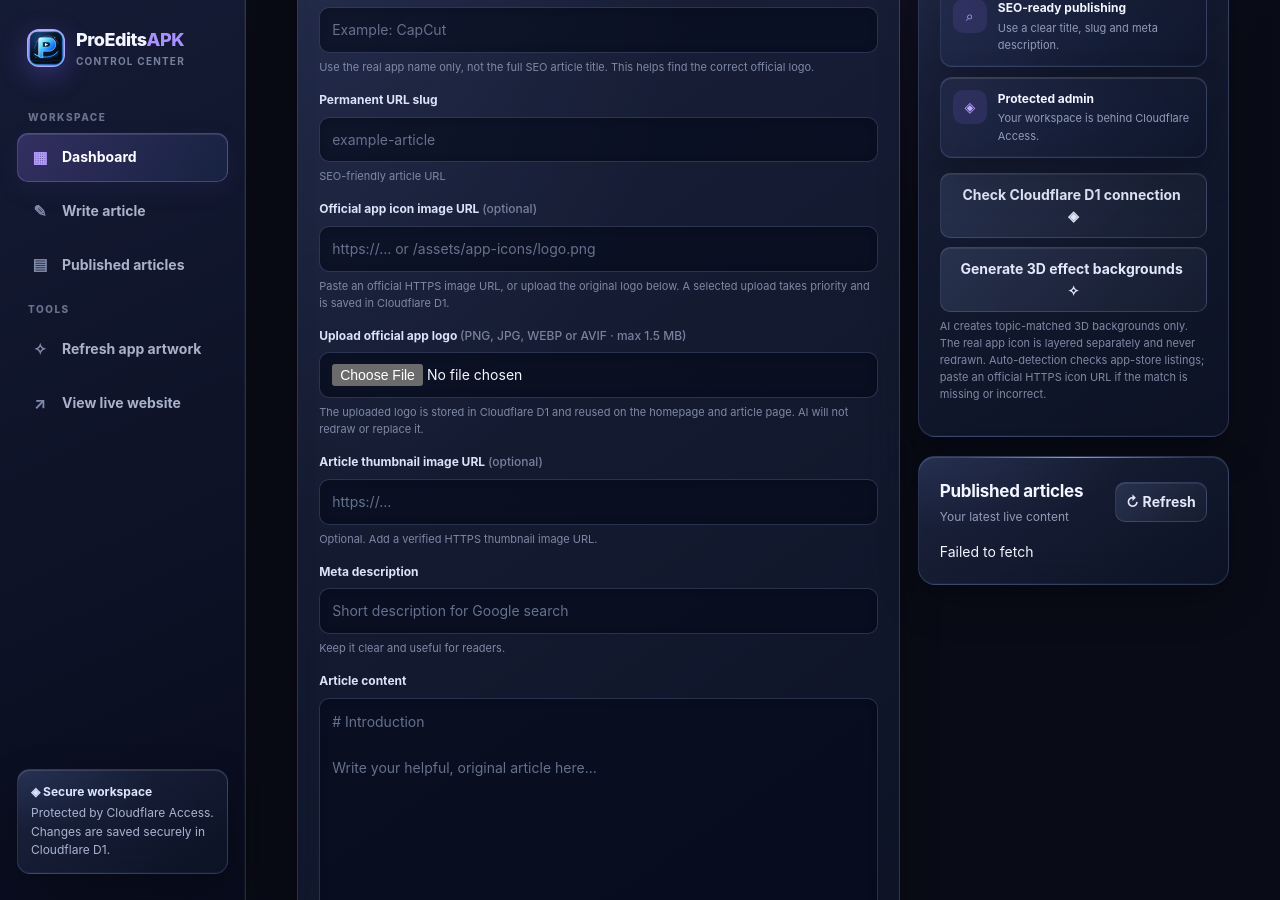
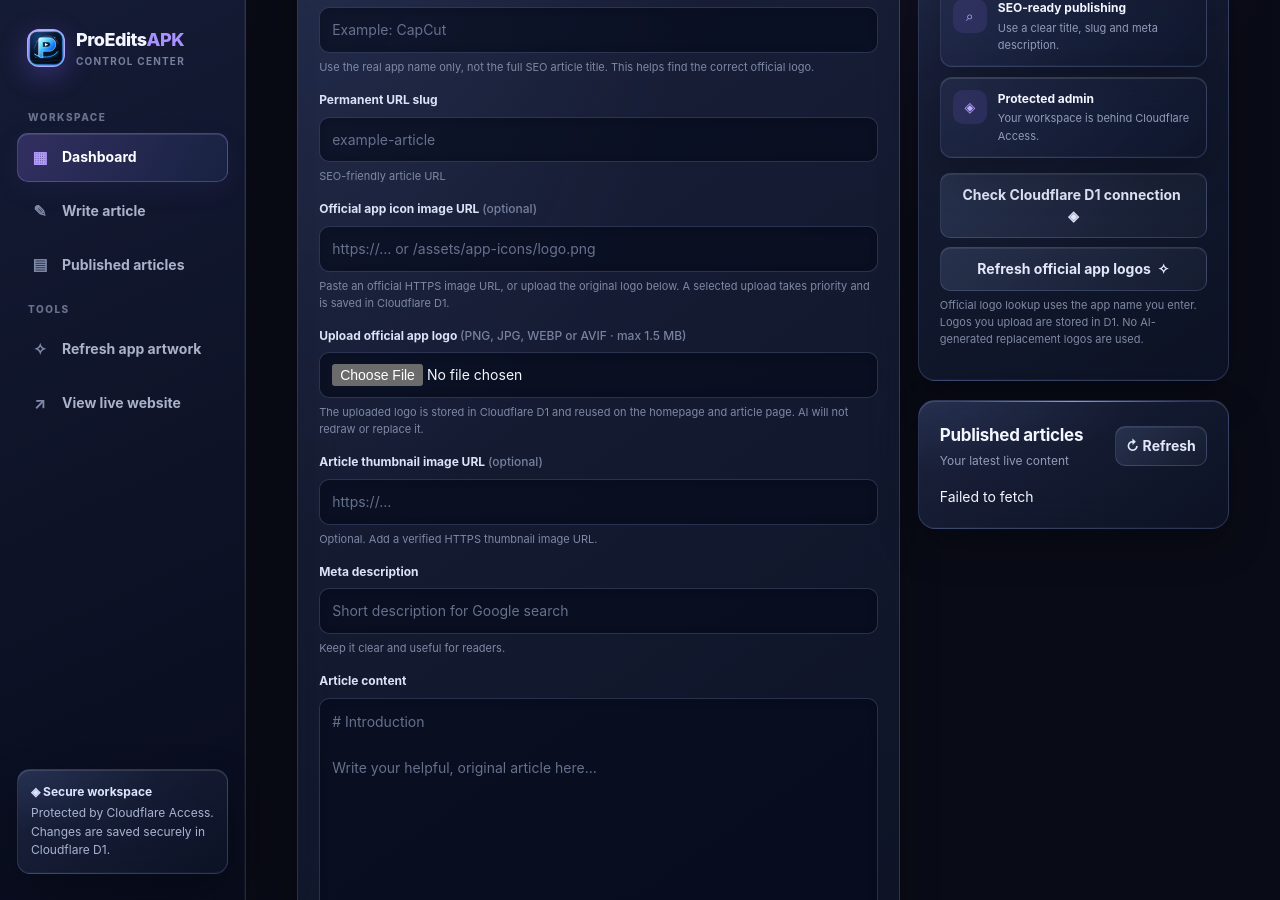
Before and after one commit to haseebaslam091-afk/proeditsapk, a Jekyll site: the page admin/index.html, which Jekyll copies as it is, in a window 1280 px wide and 900 px high, scrolled down 572 px. Built offline with Jekyll 4.4.1, drawn with Linux system fonts in a browser that asks for light colours.

Commit message:
Clarify D1 logo management controls

```diff
--- a/admin/index.html
+++ b/admin/index.html
@@ -78,7 +78,7 @@
 <div class="field"><label for="description">Meta description</label><input id="description" maxlength="320" placeholder="Short description for Google search"><div class="help">Keep it clear and useful for readers.</div></div>
 <div class="field"><label for="content">Article content</label><textarea id="content" required placeholder="# Introduction&#10;&#10;Write your helpful, original article here..."></textarea><div class="help">Markdown supported · Minimum 80 characters</div></div>
 <div class="formfoot"><span class="help">Your article and uploaded logo will be saved in Cloudflare D1.</span><div style="display:flex;gap:8px;flex-wrap:wrap"><button class="btn secondary" id="cancelEdit" type="button" hidden>Cancel edit</button><button class="btn primary" id="publish" type="submit">Publish article&nbsp; ↗</button></div></div></form><div id="status" class="status" role="status" aria-live="polite"></div></section>
-<aside><section class="panel"><div class="panelhead"><div><h2>Quick tools</h2><p class="hint">Useful actions for your website</p></div></div><div class="quick"><div class="quickitem"><div class="quickico">✧</div><div><b>Official app icons</b><span>Keep the real app logo; add AI effects around it.</span></div></div><div class="quickitem"><div class="quickico">⌕</div><div><b>SEO-ready publishing</b><span>Use a clear title, slug and meta description.</span></div></div><div class="quickitem"><div class="quickico">◈</div><div><b>Protected admin</b><span>Your workspace is behind Cloudflare Access.</span></div></div></div><button class="btn secondary" id="githubCheck" style="width:100%;margin-top:15px">Check Cloudflare D1 connection&nbsp; ◈</button><button class="btn secondary" id="refreshIcons" style="width:100%;margin-top:9px">Generate 3D effect backgrounds&nbsp; ✧</button><p class="help">AI creates topic-matched 3D backgrounds only. The real app icon is layered separately and never redrawn. Auto-detection checks app-store listings; paste an official HTTPS icon URL if the match is missing or incorrect.</p></section>
+<aside><section class="panel"><div class="panelhead"><div><h2>Quick tools</h2><p class="hint">Useful actions for your website</p></div></div><div class="quick"><div class="quickitem"><div class="quickico">✧</div><div><b>Official app icons</b><span>Keep the real app logo; add AI effects around it.</span></div></div><div class="quickitem"><div class="quickico">⌕</div><div><b>SEO-ready publishing</b><span>Use a clear title, slug and meta description.</span></div></div><div class="quickitem"><div class="quickico">◈</div><div><b>Protected admin</b><span>Your workspace is behind Cloudflare Access.</span></div></div></div><button class="btn secondary" id="githubCheck" style="width:100%;margin-top:15px">Check Cloudflare D1 connection&nbsp; ◈</button><button class="btn secondary" id="refreshIcons" style="width:100%;margin-top:9px">Refresh official app logos&nbsp; ✧</button><p class="help">Official logo lookup uses the app name you enter. Logos you upload are stored in D1. No AI-generated replacement logos are used.</p></section>
 <section class="panel articles" id="published"><div class="panelhead"><div><h2>Published articles</h2><p class="hint">Your latest live content</p></div><button class="btn secondary" id="refresh" style="padding:8px 10px">↻ Refresh</button></div><div id="posts" class="article-list"><p class="hint">Loading articles…</p></div></section></aside>
 </div></main></div>
 <script>
@@ -92,7 +92,7 @@
 function escapeHtml(s){return String(s??'').replace(/[&<>"']/g,c=>({'&':'&amp;','<':'&lt;','>':'&gt;','"':'&quot;',"'":'&#39;'}[c]))}
 async function load(){const box=$('posts');box.innerHTML='<p class="hint">Loading articles…</p>';try{await call('migrate-d1',{method:'POST',body:'{}'});const d=await call('posts');const posts=d.posts;$('totalPosts').textContent=posts.filter(p=>p.published!==false).length;box.innerHTML=posts.map(p=>'<div class="article"><div style="min-width:0"><b>'+escapeHtml(p.title)+'</b><div class="help">'+escapeHtml(p.slug||'')+'</div></div><div class="list-actions"><button class="btn secondary edit-post" data-path="'+escapeHtml(p.path)+'" style="padding:6px 9px">Edit</button><button class="btn secondary delete-post" data-path="'+escapeHtml(p.path)+'" style="padding:6px 9px;color:#ff9baf">Delete</button><a href="/articles/'+encodeURIComponent(p.slug||slugify(p.title))+'" target="_blank" rel="noopener">Open ↗</a></div></div>').join('')||'<p class="hint">No articles yet.</p>';box.querySelectorAll('.edit-post').forEach(b=>b.addEventListener('click',()=>editPost(b.dataset.path)));box.querySelectorAll('.delete-post').forEach(b=>b.addEventListener('click',()=>deletePost(b.dataset.path)))}catch(e){box.textContent=e.message;$('totalPosts').textContent='—'}}
 async function editPost(path){$('status').textContent='Loading article for editing…';try{const d=await call('posts');const post=d.posts.find(p=>p.path===path);if(!post)throw Error('Article not found.');const r=await fetch('/api/article?path='+encodeURIComponent(path));const article=await r.json();if(!r.ok)throw Error(article.error||'Could not load article content.');const body=String(article.content||'').replace(/^---[\s\S]*?---\s*/,'');$('editPath').value=path;$('title').value=post.title||'';$('appName').value=post.appName||'';$('slug').value=post.slug||slugify(post.title||'');$('slug').dataset.edited='1';$('description').value=post.description||'';$('thumbnailUrl').value=post.thumbnailUrl||'';$('officialIconUrl').value=post.officialIconUrl||post.iconUrl||'';$('content').value=body;$('editorHeading').textContent='Edit article';$('publish').textContent='Save changes ↗';$('cancelEdit').hidden=false;$('status').textContent='Editing: '+post.title;document.getElementById('editor').scrollIntoView({behavior:'smooth',block:'start'})}catch(e){$('status').textContent='Could not open editor: '+e.message}}
-async function deletePost(path){const postTitle=Array.from(document.querySelectorAll('.article')).find(x=>x.querySelector('[data-path="'+CSS.escape(path)+'"]'))?.querySelector('b')?.textContent||'this article';if(!confirm('Permanently delete "'+postTitle+'" from GitHub and the website?'))return;$('status').textContent='Deleting article…';try{await call('delete',{method:'POST',body:JSON.stringify({path})});$('status').textContent='✓ Article deleted.';await load()}catch(e){$('status').textContent='Delete failed: '+e.message}}
+async function deletePost(path){const postTitle=Array.from(document.querySelectorAll('.article')).find(x=>x.querySelector('[data-path="'+CSS.escape(path)+'"]'))?.querySelector('b')?.textContent||'this article';if(!confirm('Permanently delete "'+postTitle+'" from GitHub and the website?'))return;$('status').textContent='Deleting article from D1…';try{await call('delete',{method:'POST',body:JSON.stringify({path})});$('status').textContent='✓ Article deleted.';await load()}catch(e){$('status').textContent='Delete failed: '+e.message}}
 function cancelEdit(){ $('form').reset();$('editPath').value='';$('slug').dataset.edited='';$('editorHeading').textContent='Create a new article';$('publish').textContent='Publish article ↗';$('cancelEdit').hidden=true;$('iconPreview').textContent=''}
 $('cancelEdit').addEventListener('click',cancelEdit);
 $('form').addEventListener('submit',async e=>{e.preventDefault();$('publish').disabled=true;$('status').textContent='Publishing your article…';try{const editing=Boolean($('editPath').value);const uploadedIcon=await readUploadedIcon();const payload={path:$('editPath').value,title:$('title').value,appName:$('appName').value,slug:$('slug').value,thumbnailUrl:$('thumbnailUrl').value,officialIconUrl:$('officialIconUrl').value,uploadedIcon,description:$('description').value,content:$('content').value};const d=await call(editing?'update':'publish',{method:'POST',body:JSON.stringify(payload)});$('status').textContent=editing?'✓ Article updated: '+d.url:'✓ Published successfully: '+d.url;cancelEdit();await load()}catch(err){$('status').textContent='Could not publish: '+err.message}finally{$('publish').disabled=false}});
```
